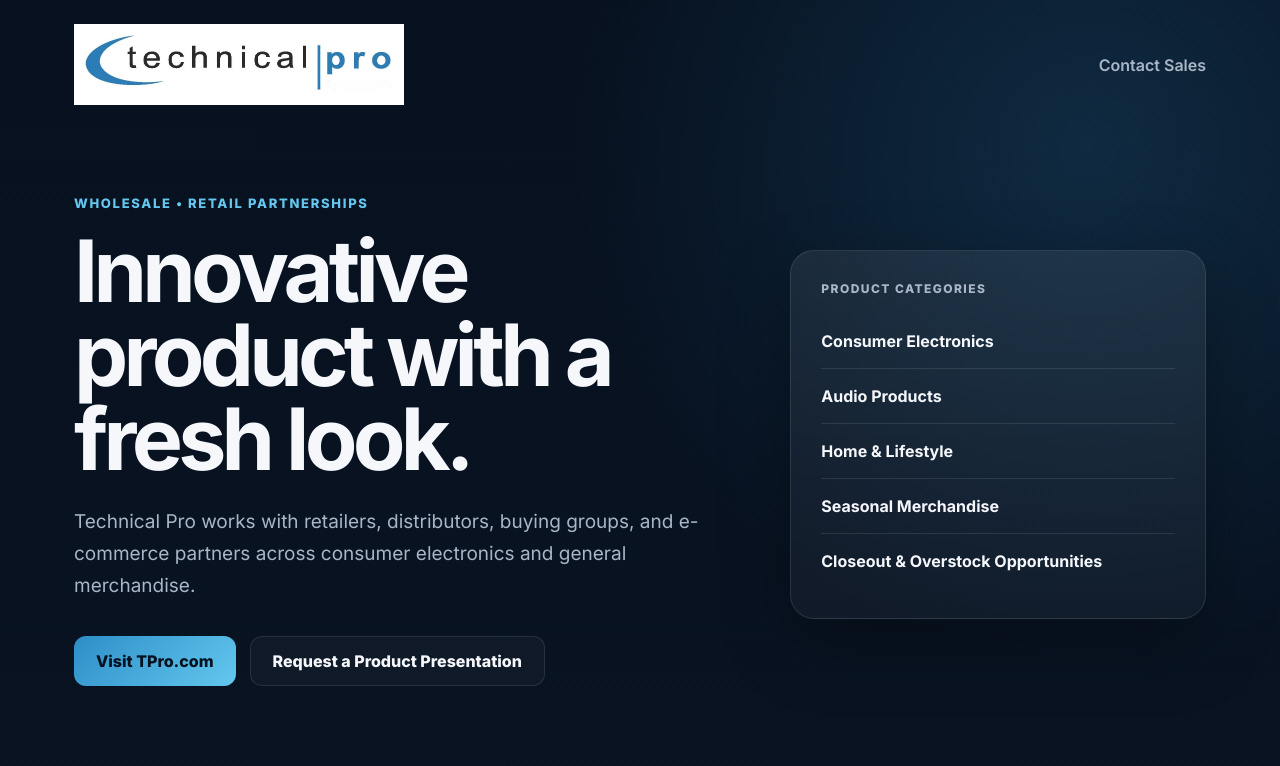
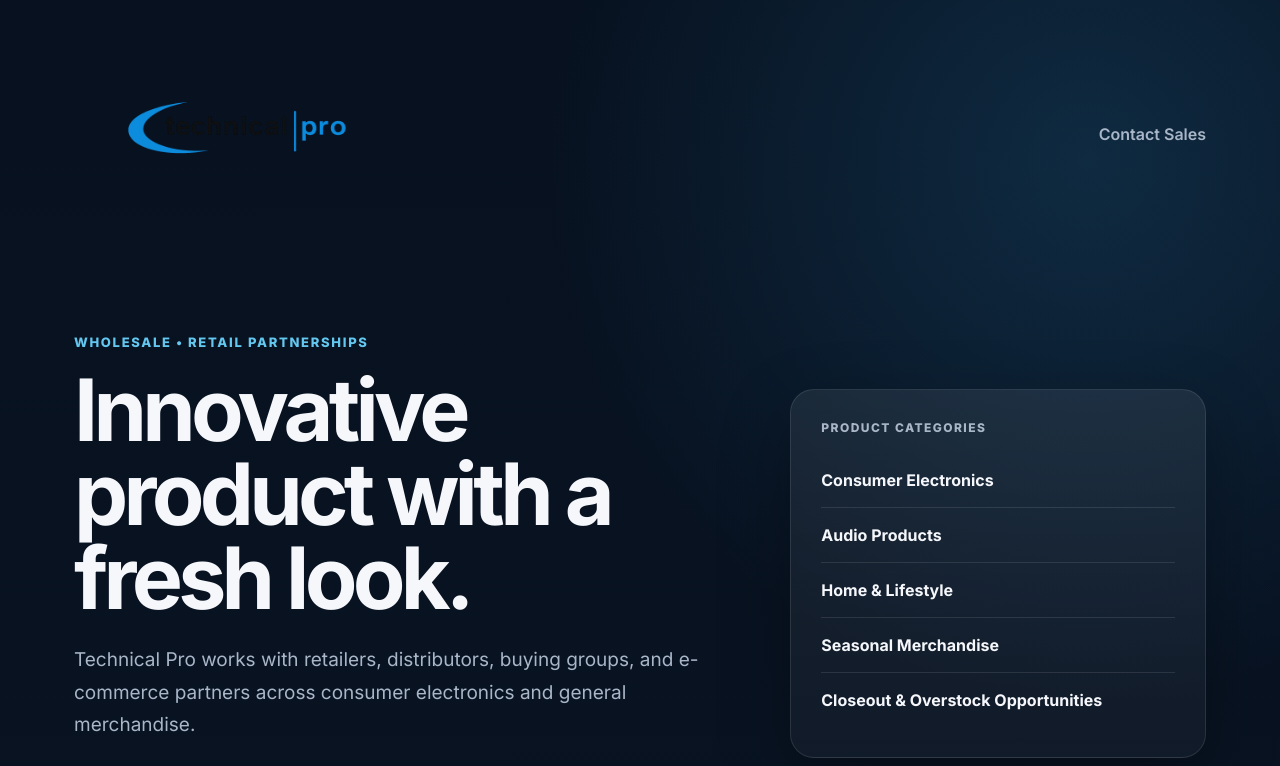
Before and after one commit to Ovicohen1/tprosales, a plain HTML site: page index.html in a window 1280 px wide. Shown: the top 766 px of the page. Drawn offline with Linux system fonts and the light colour scheme.

Commit message:
Update index.html

```diff
--- a/index.html
+++ b/index.html
@@ -13,7 +13,7 @@
 <body>
   <header class="nav">
     <a class="brand" href="#top" aria-label="Technical Pro Sales home">
-      <img src="technical-pro-logo.jpg" alt="Technical Pro" />
+     <img src="technical-pro-logo.png" alt="Technical Pro" />
     </a>
     <a class="nav-link" href="mailto:ovi@tprosales.com">Contact Sales</a>
   </header>
```
